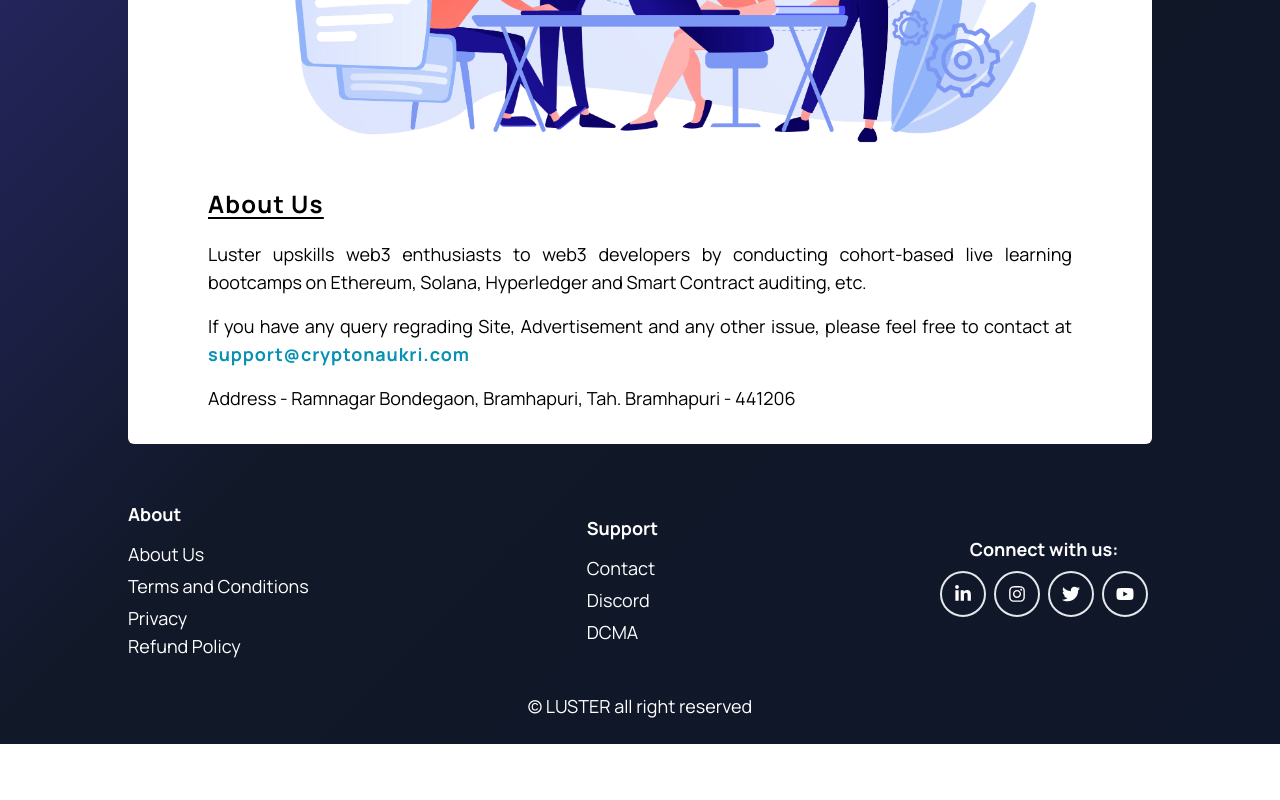
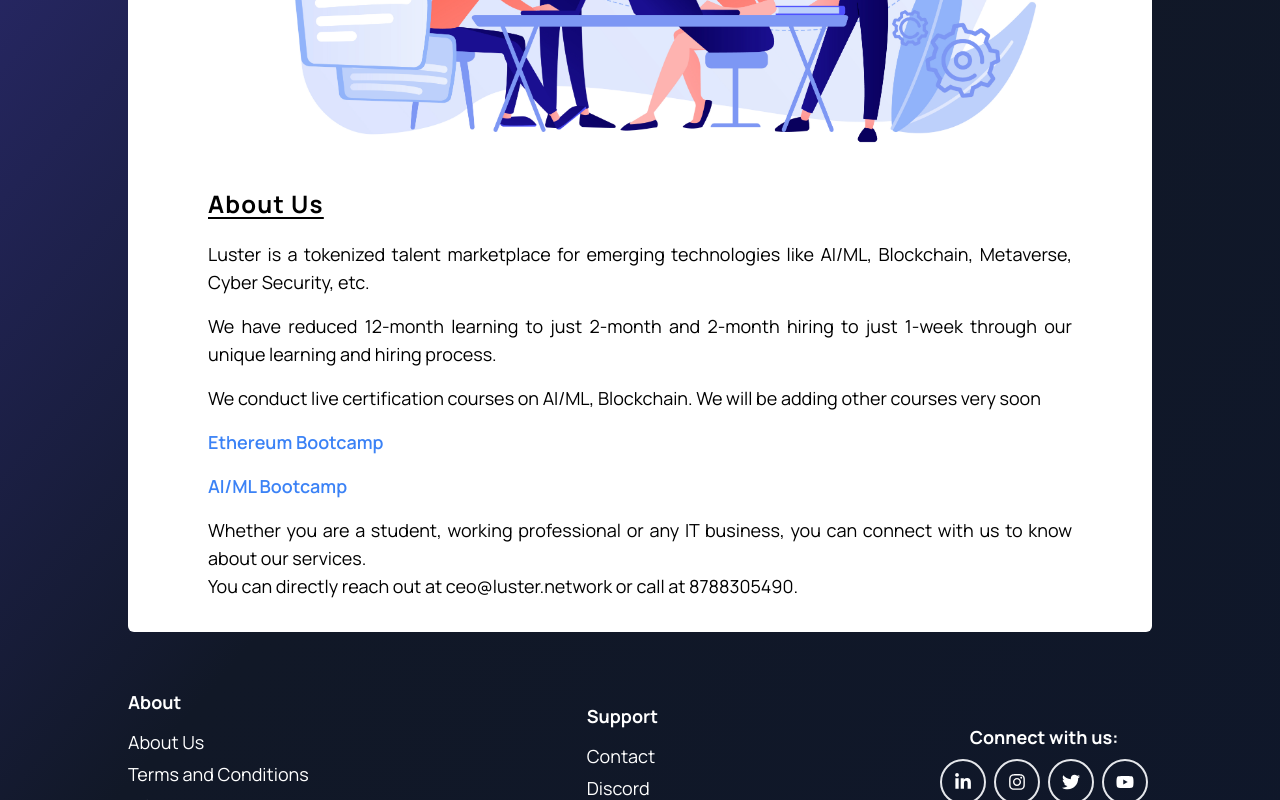
Before and after one commit to LusterNetwork/bootcamp-frontend, a React (Vite) app: page /aboutus in a window 1280 px wide. Shown: the part 532-1332 px from the top of the page. Before the commit the page ends 1276 px from the top, so only its background shows below. Built offline with nearby package versions, Linux system fonts and the light colour scheme; no server answers; a web font is replaced by a local one.

Commit message:
api fixed

```diff
--- a/src/pages/AboutUs.jsx
+++ b/src/pages/AboutUs.jsx
@@ -1,5 +1,6 @@
 import React from "react";
 import about from "../../public/assets/about.jpg";
+import { Link } from "react-router-dom";
 
 const AboutUS = () => {
   return (
@@ -12,22 +13,29 @@
           <div className="text-2xl font-bold tracking-wider underline underline-offset-4">
             About Us
           </div>
-          <div className="mt-5 text-lg ">
+          <div className="mt-5 text-lg">
             <p>
-              Luster upskills web3 enthusiasts to web3 developers by conducting
-              cohort-based live learning bootcamps on Ethereum, Solana,
-              Hyperledger and Smart Contract auditing, etc.
+            Luster is a tokenized talent marketplace for emerging technologies like AI/ML, Blockchain, Metaverse, Cyber Security, etc.
             </p>
-            <p className="my-4">
-              If you have any query regrading Site, Advertisement and any other
-              issue, please feel free to contact at{" "}
-              <b className="tracking-wider text-cyan-600">
-                support@cryptonaukri.com
-              </b>
-            </p>
-
+           <p className="my-4">
+           We have reduced 12-month learning to just 2-month and 2-month hiring to just 1-week through our unique learning and hiring process.
+           </p>
+           <p className="my-4">
+           We conduct live certification courses on AI/ML, Blockchain. We will be adding other courses very soon
+           </p>
+           <Link to="/bootcamps/ethereum">
+           <p className="my-4 text-blue-500 font-semibold">
+           Ethereum Bootcamp
+           </p>
+           </Link>
+           <Link to="/bootcamps/aibootcamp">
+           <p className="my-4 text-blue-500 font-semibold">AI/ML Bootcamp</p>
+           </Link>
+           <p>
+           Whether you are a student, working professional or any IT business, you can connect with us to know about our services.
+           </p>
             <p>
-              Address - Ramnagar Bondegaon, Bramhapuri, Tah. Bramhapuri - 441206
+You can directly reach out at ceo@luster.network or call at 8788305490.
             </p>
           </div>
         </div>
--- a/src/services/api.js
+++ b/src/services/api.js
@@ -37,10 +37,10 @@
       params: {
         merchantTransactionIdFrontend: generatedId,
         mobileNumber: mobileNumber,
-        amount:4999,
+        amount:100,
       },
     });
-    return response.request.responseURL;
+    return response?.data;
   } catch (error) {
     console.log(error);
   }
```
